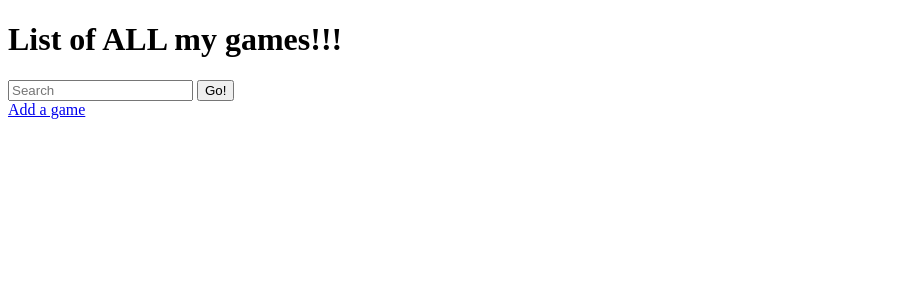
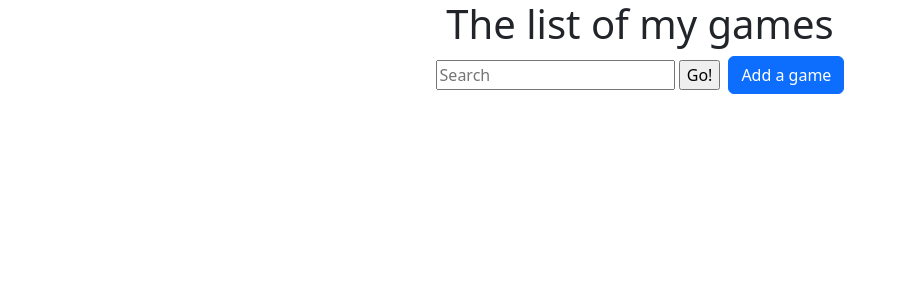
Before and after one commit to danialchughtai/games, a PHP site: page /list-games.php in a window 1280 px wide. Shown: the top 300 px of the page, without its empty margins (0-899 px from the left). Run offline with PHP 8.4, Linux system fonts and the light colour scheme; data that the repository does not hold is empty.

Commit message:
Added CSS to the main page

```diff
--- a/list-games.php
+++ b/list-games.php
@@ -1,7 +1,10 @@
 <!doctype html>
 <html lang="en">
+<link href="https://cdn.jsdelivr.net/npm/bootstrap@5.3.8/dist/css/bootstrap.min.css" rel="stylesheet"
+integrity="sha384-sRIl4kxILFvY47J16cr9ZwB07vP4J8+LH7qKQnuqkuIAvNWLzeN8tE5YBujZqJLB"
+crossorigin="anonymous">
 <body>
-<h1>List of ALL my games!!!</h1>
+<h1 class="text-center">The list of my games</h1>
 <?php
 // Connect to database
 include("db.php");
@@ -9,7 +12,7 @@ include("db.php");
 $sql = "SELECT * FROM videogames ORDER BY released_date";
 $results = mysqli_query($mysqli, $sql);
 ?>
-<div class="head">
+<div class="head d-flex justify-content-center gap-2 align-items-center mb-3">
 
 <form action="search-games.php" method="post">
 <input type="text" name="keywords" placeholder="Search">
@@ -20,7 +23,7 @@ $results = mysqli_query($mysqli, $sql);
 
 </div>
 
-<table>
+<table class="table table-hover">
 <?php while($a_row = mysqli_fetch_assoc($results)):?>
 <tr>
 <td><a href="game-details.php?id=<?=$a_row['game_id']?>"><?=$a_row['game_name']?></a></td>
```
